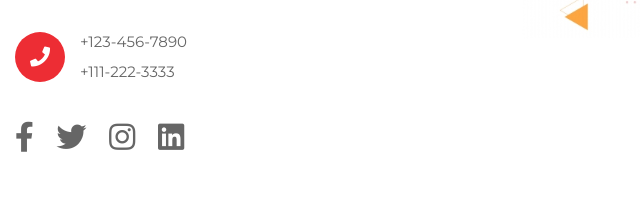
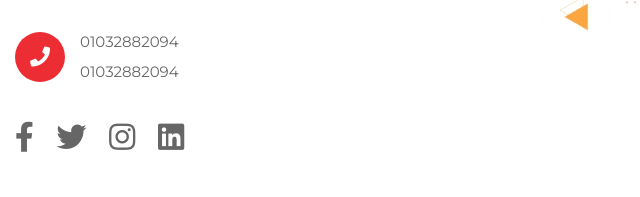
Before and after one commit to AhmedKazanova/nikeshoes, a plain HTML site: page index.html in a window 1280 px wide. Shown: the part 2439-2636 px from the top of the page, 640-1280 px from the left. Drawn offline with nearby package versions, Linux system fonts and the light colour scheme.

Commit message:
first commit

```diff
--- a/index.html
+++ b/index.html
@@ -370,8 +370,8 @@
          <div class="icons">
             <i class="fas fa-phone"></i>
             <div class="info">
-               <p>+123-456-7890</p>
-               <p>+111-222-3333</p>
+               <p>01032882094</p>
+               <p>01032882094</p>
             </div>
          </div>
          <div class="share">
```
